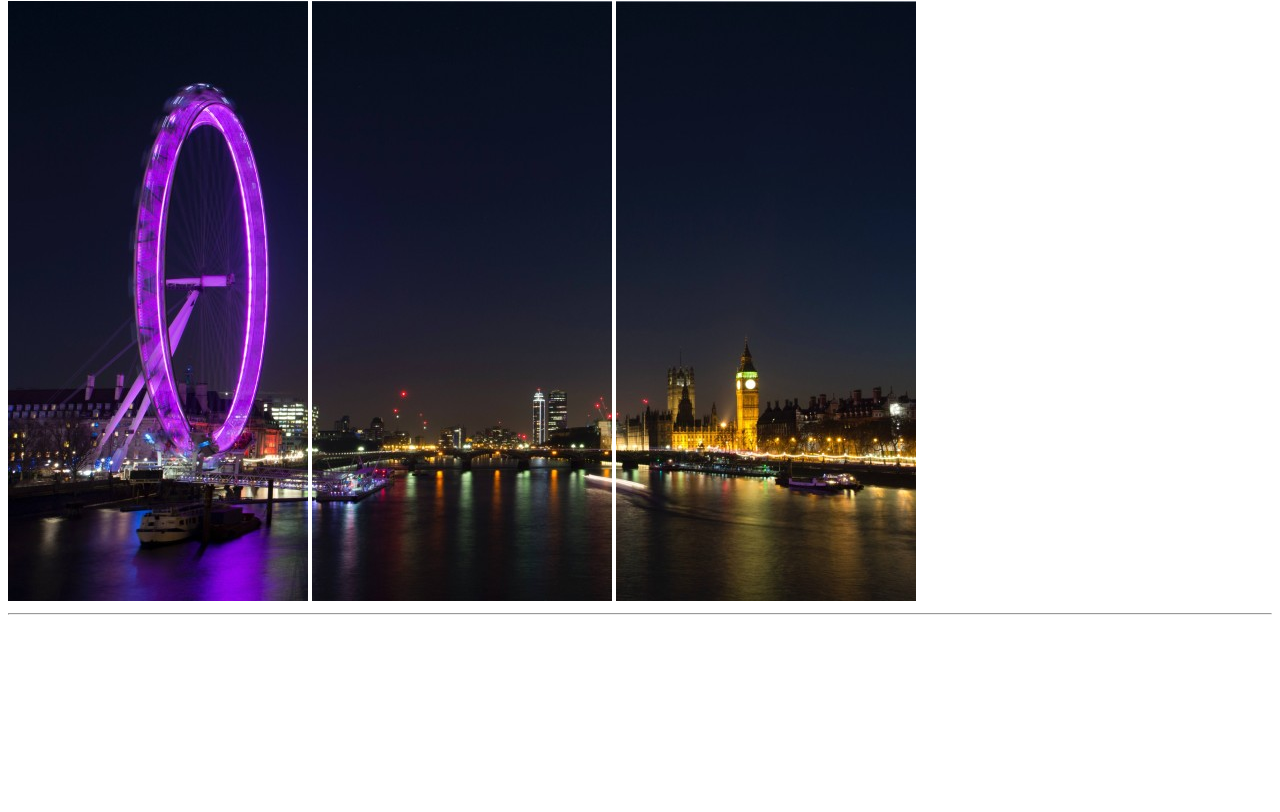
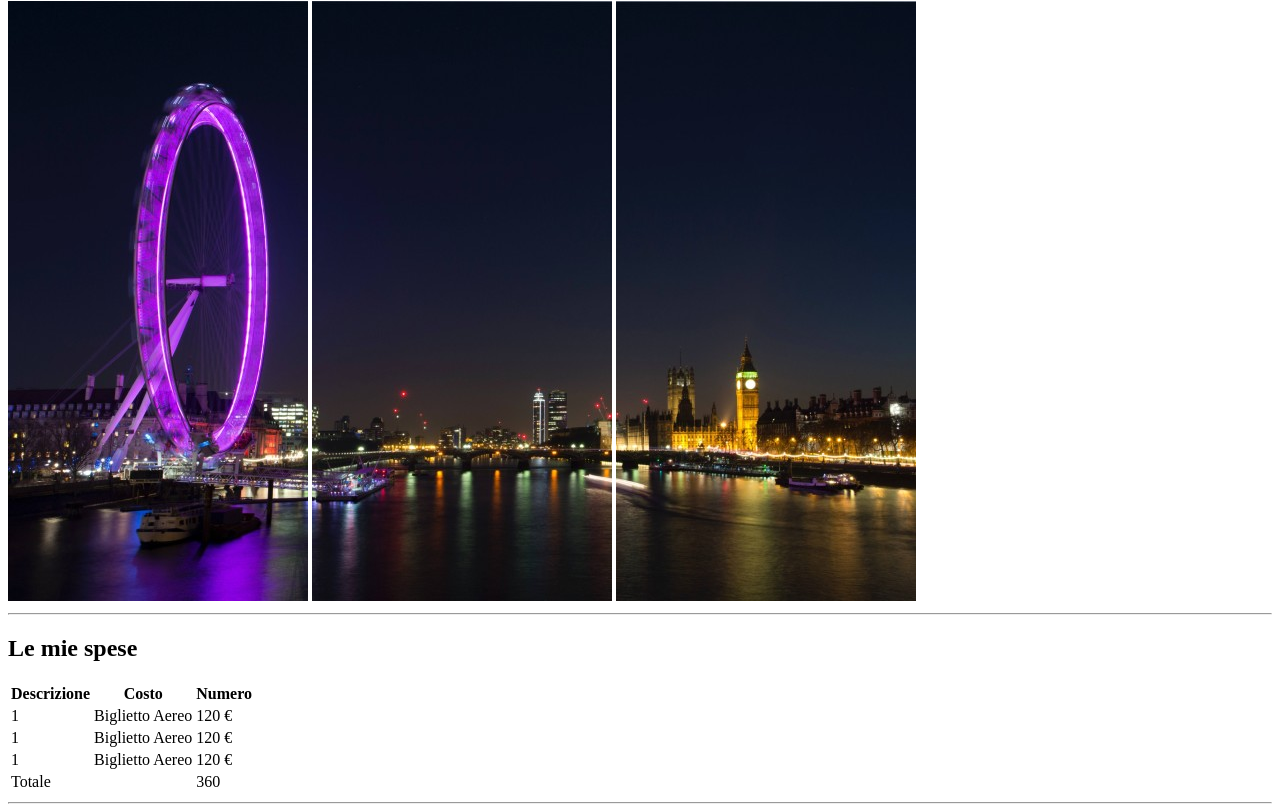
Before and after one commit to AndreaMessene/html-london-trip, a plain HTML site: page index.html in a window 1280 px wide. Shown: the part 79-891 px from the top of the page. Before the commit the page ends 800 px from the top, so only its background shows below. Drawn offline with Linux system fonts and the light colour scheme.

Commit message:
lista spese volo

```diff
--- a/index.html
+++ b/index.html
@@ -16,5 +16,51 @@
 
     <hr>
 
+    <h2>Le mie spese</h2>
+
+    <table>
+        <!-----------------
+        Intestazione tabella
+        ------------------->
+        <thead>
+            <tr>
+                <th>Descrizione</th>
+                <th>Costo</th>
+                <th>Numero</th>
+            </tr>
+        </thead>
+        <!----------------
+        Corpo Tabella
+        ------------------>
+        <tbody>
+            <tr>
+                <td> 1 </td>
+                <td>Biglietto Aereo</td>
+                <td>120 &#8364</td>
+            </tr>
+            <tr>
+                <td> 1 </td>
+                <td>Biglietto Aereo</td>
+                <td>120 &#8364</td>
+            </tr>
+            <tr>
+                <td> 1 </td>
+                <td>Biglietto Aereo</td>
+                <td>120 &#8364</td>
+            </tr>
+        </tbody>
+        <!-----------------
+        Chiusura Tabella
+        ------------------->
+        <tfoot>
+            <tr>
+                <td colspan="2">Totale</td>
+                <td> 360 </td>
+            </tr>
+        </tfoot>
+    </table>
+
+    <hr>
+
 </body>
 </html>
```
